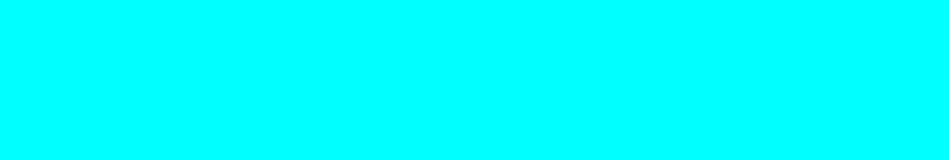
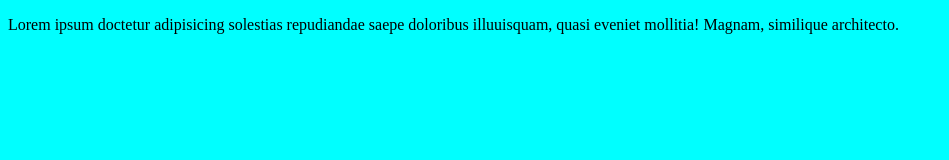
Before and after one commit to zeytu-dev/GitHub-deneme, a plain HTML site: page index.html in a window 1280 px wide. Shown: the whole page, without its empty margins (0-949 px from the left). Drawn offline with Linux system fonts and the light colour scheme.

Commit message:
add paragraph

```diff
--- a/index.html
+++ b/index.html
@@ -7,6 +7,8 @@
     <link rel="stylesheet" href="style.css">
 </head>
 <body>
-
+    <p>Lorem ipsum doctetur adipisicing
+        solestias repudiandae saepe doloribus illuuisquam,
+        quasi eveniet mollitia! Magnam, similique architecto.</p>
 </body>
 </html>
```
